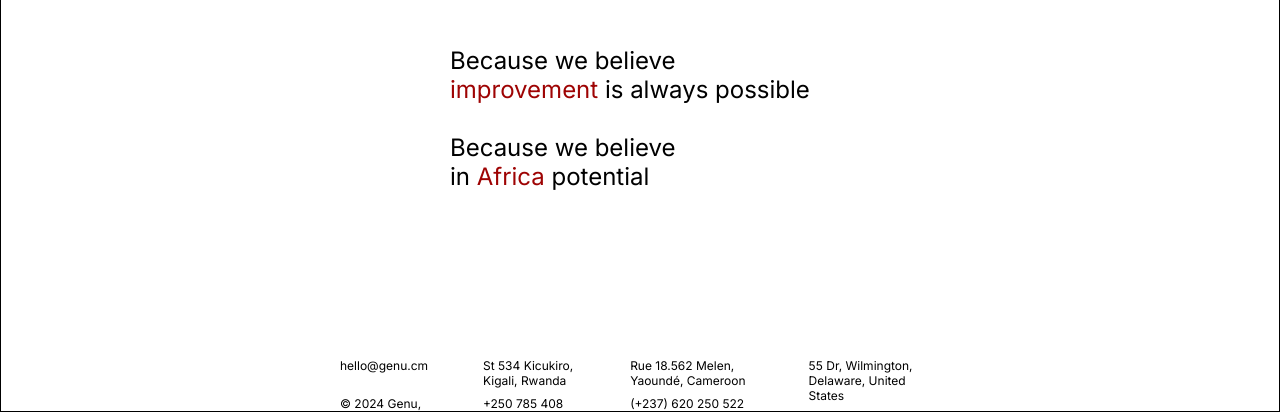
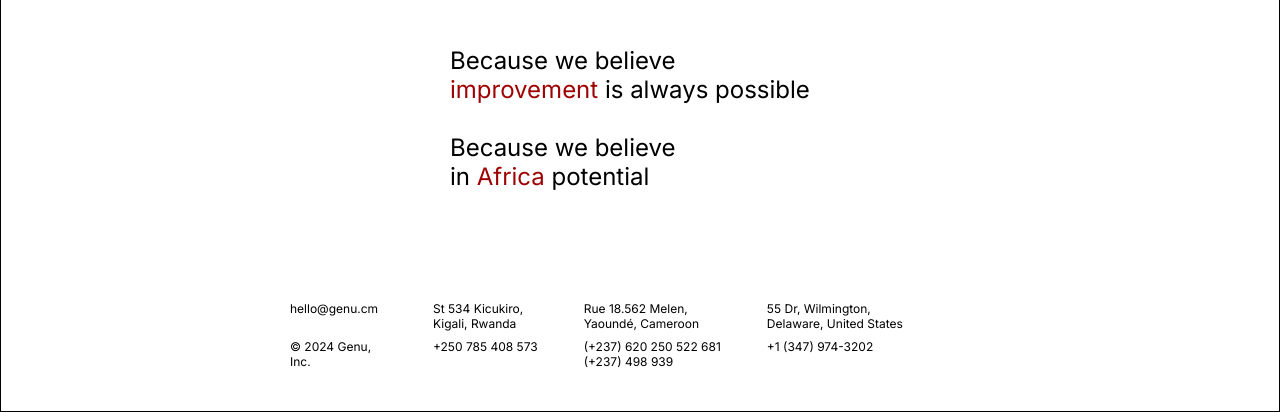
Before and after one commit to genu-co/genu-website, a website built with Parcel: page index.html in a window 1280 px wide. Shown: the part 668-1080 px from the top of the page. Built offline with nearby package versions, Linux system fonts and the light colour scheme.

Commit message:
Fix number newline wrapping

```diff
--- a/home-screen1691.css
+++ b/home-screen1691.css
@@ -61,10 +61,10 @@
 .home-screen1691-contactsblock {
   bottom: 0px;
   width: 100%;
-  max-width: 600px;
+  max-width: 700px;
   left: 0px;
   right: 0px;
-  height: 53px;
+  height: 110px;
   margin: auto;
   display: flex;
   padding: 20px;
```
